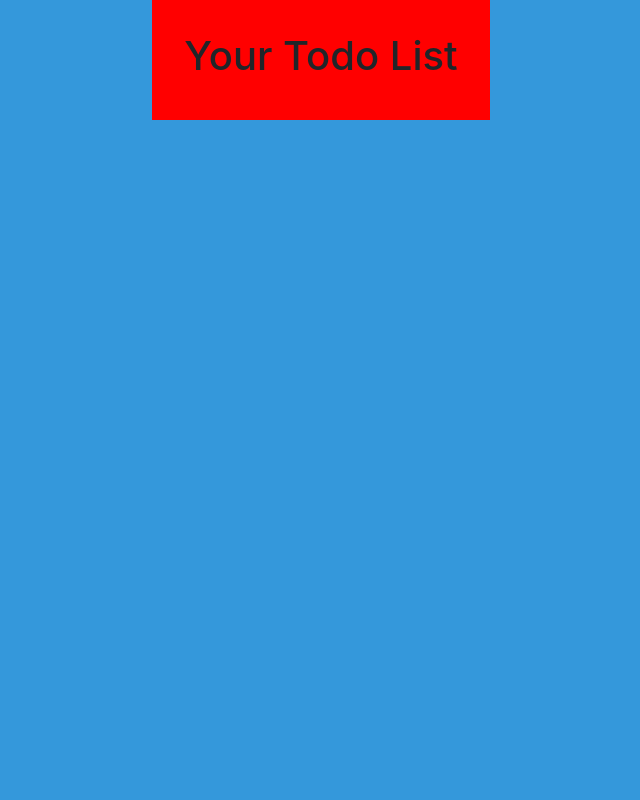
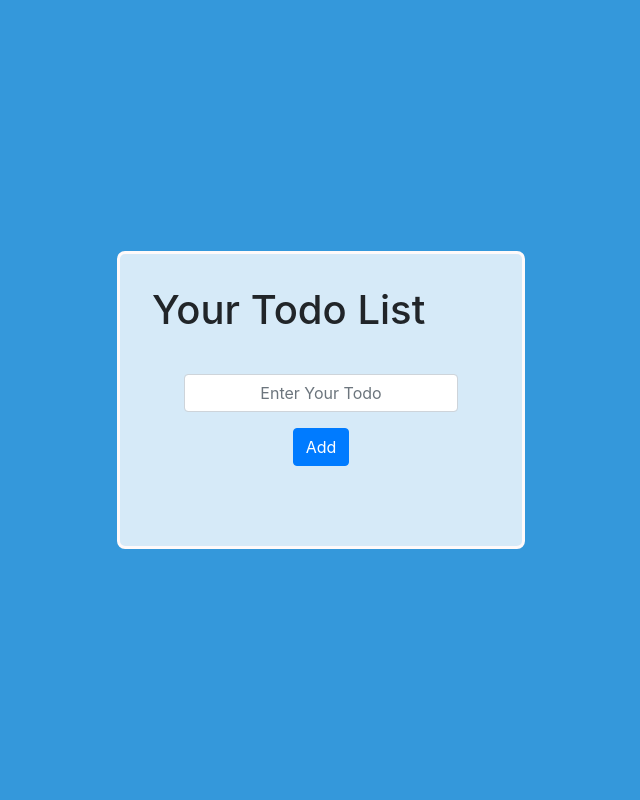
Before and after one commit to Eyuwankg-Swankg/flask-todo-app, a Flask app: page / in a window 1280 px wide. Shown: the whole page, without its empty margins (319-959 px from the left). Run offline with Flask 2, Linux system fonts and the light colour scheme.

Commit message:
added routes to add todo

```diff
--- a/app.py
+++ b/app.py
@@ -1,4 +1,4 @@
-from flask import Flask, render_template, url_for
+from flask import Flask, render_template, url_for, request, redirect
 
 app = Flask(__name__)
 
@@ -8,5 +8,12 @@ def home():
     return render_template("home.html")
 
 
+@app.route("/add", methods=["POST", "GET"])
+def addTodo():
+    if request.method == "POST":
+        print(request.form["todo"])
+        return redirect(url_for("home"))
+
+
 if __name__ == "__main__":
     app.run(debug=True)
--- a/templates/home.html
+++ b/templates/home.html
@@ -1,16 +1,39 @@
 {% extends "base.html" %} {% block head %}
 
 <style>
+  body {
+    font-size: 10px;
+  }
   .container-fluid {
     display: flex;
     width: 100%;
-    height: 100%;
+    height: 100vh;
     justify-content: center;
     align-items: center;
   }
   #todo {
-    background-color: red;
+    background-color: rgba(255, 255, 255, 0.8);
+    border: 0.2rem solid snow;
+    border-radius: 0.5rem;
     padding: 2rem;
+  }
+  form {
+    padding: 2rem;
+  }
+  form input {
+    width: 10rem;
+    height: 2rem;
+    font-size: 0.9rem;
+    text-align: center;
+  }
+  form button {
+    margin-top: 1rem;
+  }
+  form div {
+    display: flex;
+    flex-direction: column;
+    justify-content: space-between;
+    align-items: center;
   }
 </style>
 {% endblock %} {% block title %}
@@ -19,6 +42,19 @@
 <div class="container-fluid">
   <div id="todo">
     <h1>Your Todo List</h1>
+    <form action="/add" method="POST">
+      <div class="form-group">
+        <input
+          type="text"
+          class="form-control"
+          id="todoInput"
+          aria-describedby="todoForm"
+          placeholder="Enter Your Todo"
+          name="todo"
+        />
+        <button type="submit" class="btn btn-primary">Add</button>
+      </div>
+    </form>
   </div>
 </div>
 <script>
```
